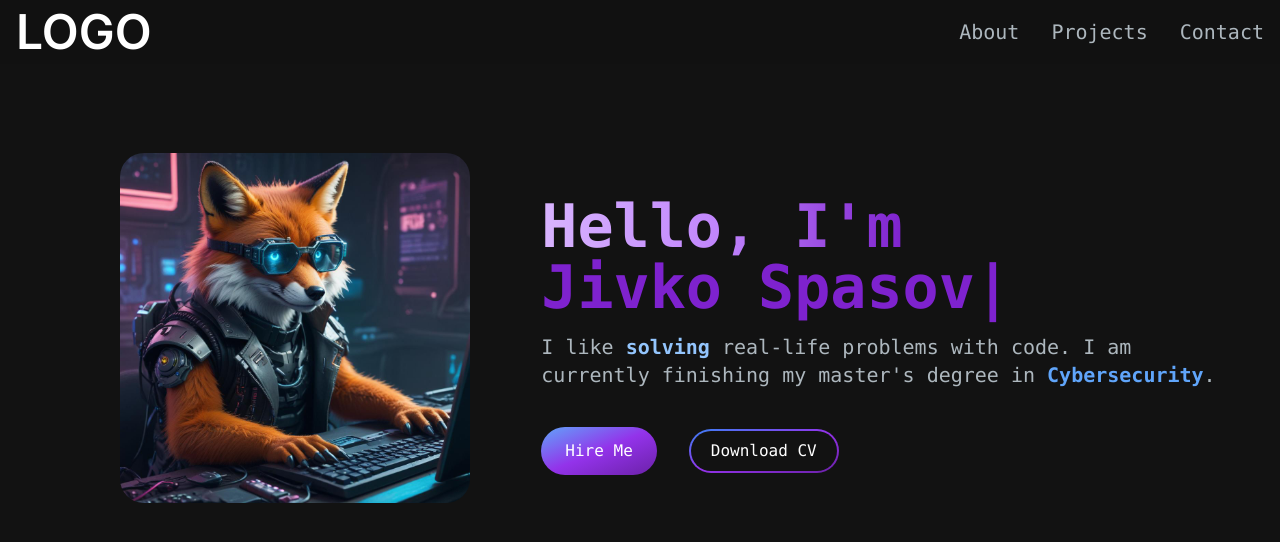
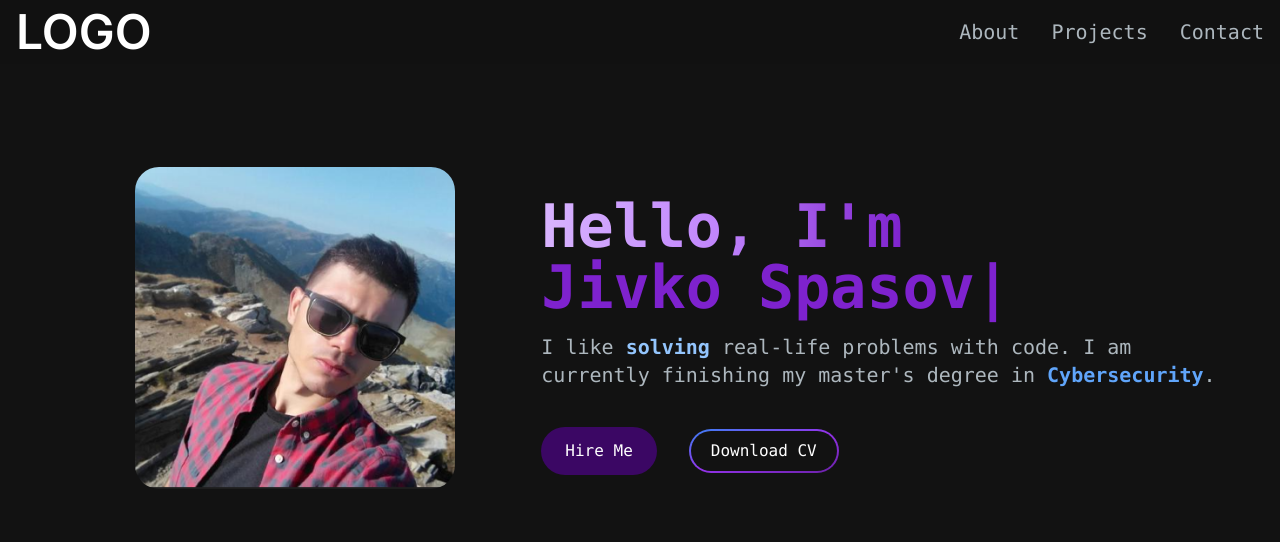
Before and after one commit to JivkoSp/JivkoSp-Portfolio, a Next.js app: page / in a window 1280 px wide. Shown: the top 542 px of the page. Built offline with nearby package versions, Linux system fonts and the light colour scheme.

Commit message:
Modified app/components/HeroSection.jsx

```diff
--- a/app/components/HeroSection.jsx
+++ b/app/components/HeroSection.jsx
@@ -9,11 +9,11 @@
       <div className="col-span-5 place-self-center mt-4 mb-5 lg:mt-0">
         <div className="lg:w-[400px] lg:h-[400px] w-[250px] h-[250px] rounded-full relative">
           <Image
-            src="/images/cyberpunk-fox.jpeg"
+            src="/images/me.png"
             alt="hero image"
             className="absolute transform -translate-x-1/2 -translate-y-1/2 top-1/2 left-1/2 rounded-3xl"
-            width={350}
-            height={350}
+            width={320}
+            height={320}
           />
         </div>
       </div>
@@ -40,7 +40,7 @@
           I am currently finishing my master's degree in <strong className="text-blue-400">Cybersecurity</strong>.
         </p>
         <div>
-          <button className="bg-gradient-to-br from-blue-400 via-purple-600 to-purple-800 hover:bg-slate-200 text-white px-6 py-3 rounded-full mr-4 font-mono">
+          <button className="bg-gradient-to-br bg-purple-950 hover:bg-purple-800 text-white px-6 py-3 rounded-full mr-4 font-mono">
             Hire Me
           </button>
           <button className="m-4 bg-gradient-to-br from-blue-500 via-purple-600 to-purple-800 px-0.5 py-0.5  text-white rounded-full">
```
